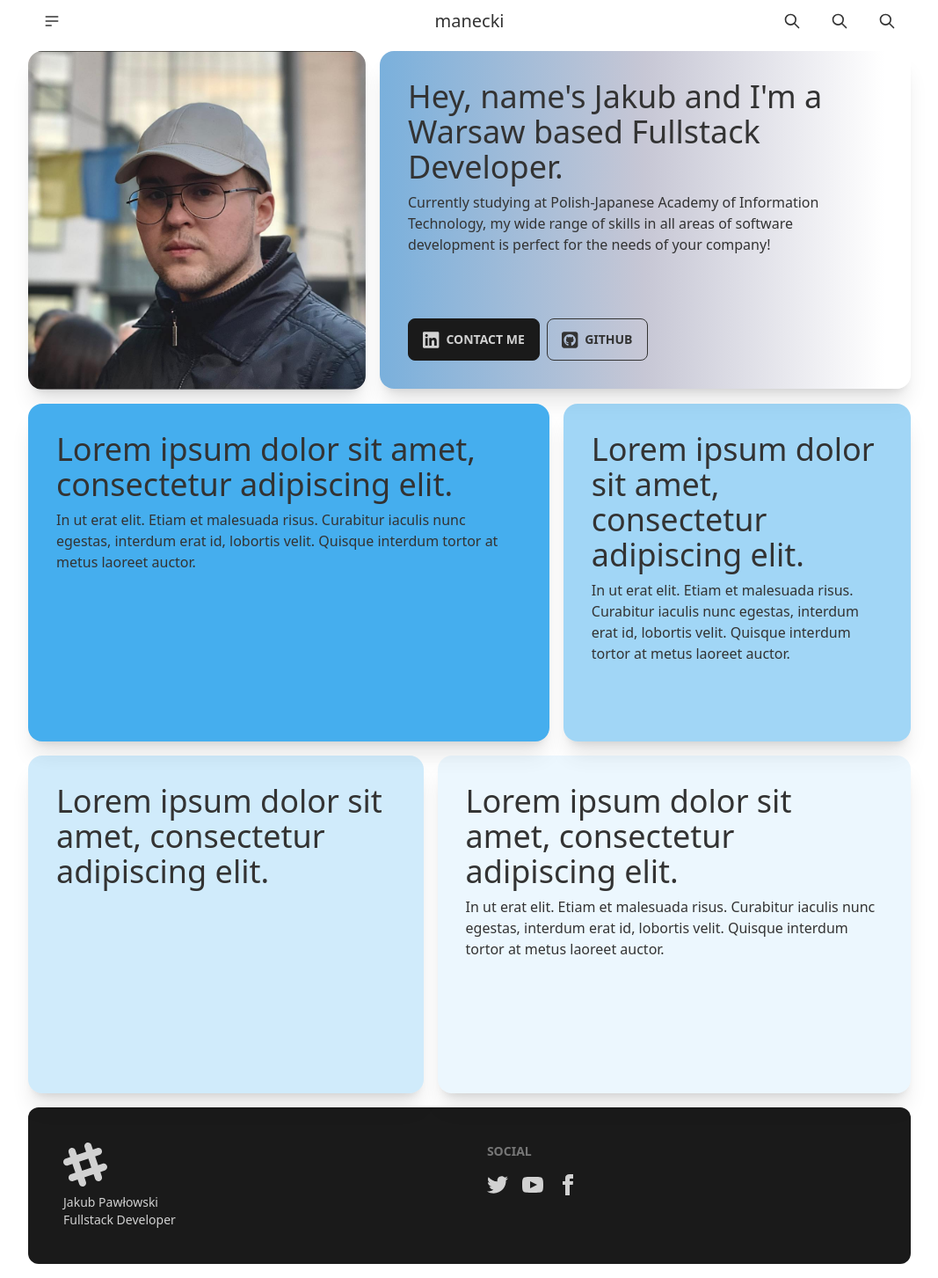
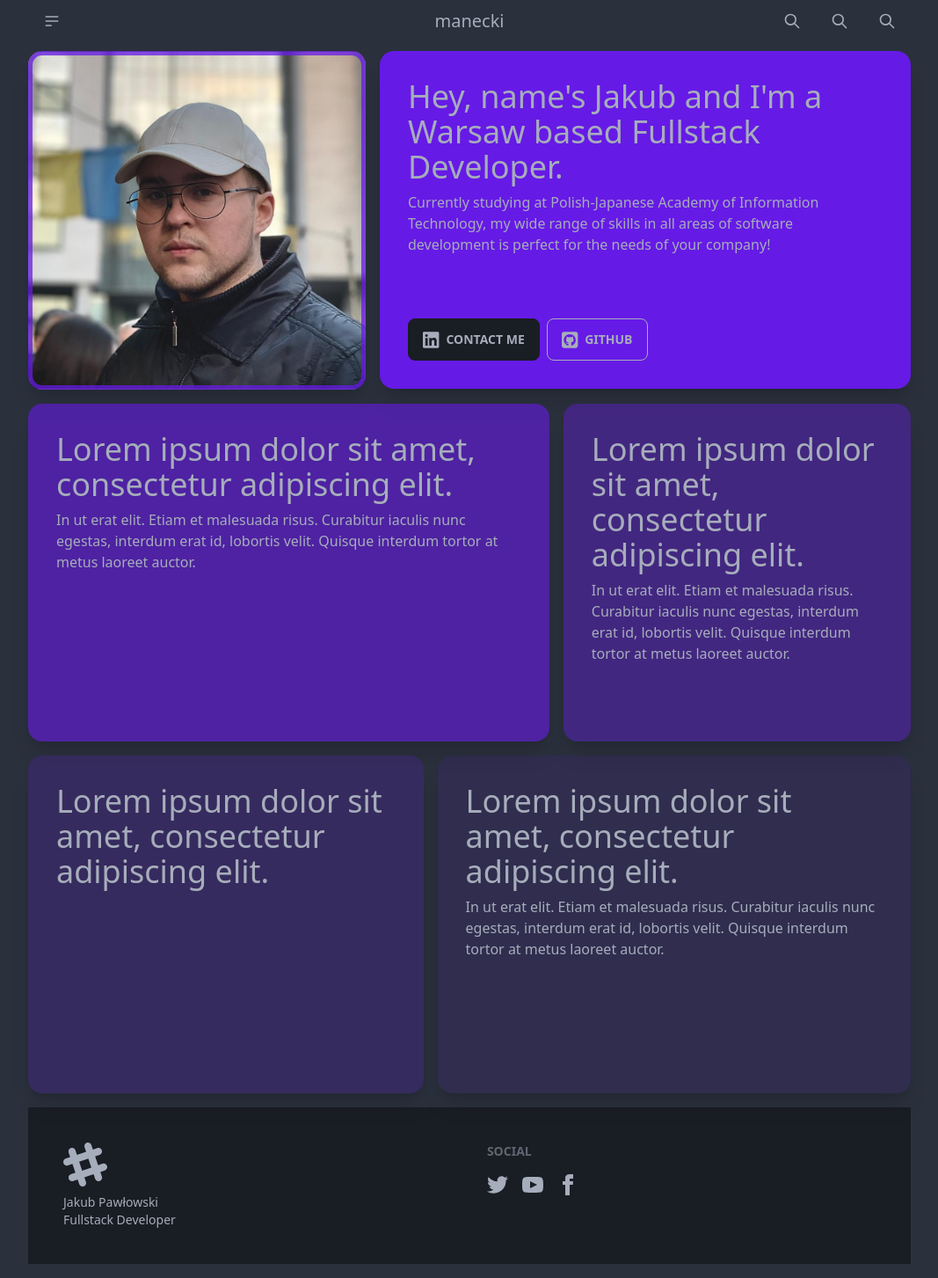
Before and after one commit to manymanecki/manecki-personal-page, a Vue app: page / in a window 1280 px wide. Shown: the whole page at 88% size, without its empty margins (106-1173 px from the left). Built offline with nearby package versions, Linux system fonts and the light colour scheme.

Commit message:
Unifying CSS stylings, laying ground work for theming

```diff
--- a/index.html
+++ b/index.html
@@ -1,5 +1,5 @@
 <!DOCTYPE html>
-<html lang="en" data-theme="cmyk">
+<html lang="en" data-theme="dark">
     <head>
         <meta charset="UTF-8" />
         <link rel="icon" href="/favicon.ico" />
--- a/src/assets/main.css
+++ b/src/assets/main.css
@@ -1,8 +1,6 @@
 @tailwind base;
 @tailwind components;
 @tailwind utilities;
-
-
 
 @layer base {
     h2 {
@@ -12,16 +10,7 @@
 
 @layer components {
     .card {
-        @apply opacity-0 shadow-xl delay-500 duration-1000 opacity-100;
-    }
-
-    .navbar {
-        opacity: 0;
-        @apply transition duration-1000 opacity-100
-    }
-
-    @keyframes opacity {
-
+        @apply shadow-xl;
     }
 }
 
--- a/src/components/FooterBar.vue
+++ b/src/components/FooterBar.vue
@@ -1,7 +1,7 @@
 <script setup></script>
 
 <template>
-    <footer class="footer p-10 bg-neutral text-neutral-content rounded-xl">
+    <footer class="footer p-10 bg-neutral text-neutral-content">
         <div>
             <svg
                 width="50"
--- a/src/components/NavigationBar.vue
+++ b/src/components/NavigationBar.vue
@@ -97,5 +97,6 @@
         padding: 0 !important;
         margin-bottom: 10px;
         min-height: 2px !important;
+        background: hsl(var(--b1)) 100%
     }
 </style>
--- a/src/views/HomeView.vue
+++ b/src/views/HomeView.vue
@@ -47,7 +47,7 @@ import FooterBar from "@/components/FooterBar.vue";
             </div>
         </div>
         <div class="flex flex-col md:flex-row gap-4">
-            <div class="card h-96 bg-primary md:w-3/5">
+            <div class="card h-96 bg-primary/60 md:w-3/5">
                 <div class="card-body">
                     <h2>
                         Lorem ipsum dolor sit amet, consectetur adipiscing elit.
@@ -59,7 +59,7 @@ import FooterBar from "@/components/FooterBar.vue";
                     </p>
                 </div>
             </div>
-            <div class="card h-96 bg-primary/50 md:w-2/5">
+            <div class="card h-96 bg-primary/40 md:w-2/5">
                 <div class="card-body">
                     <h2>
                         Lorem ipsum dolor sit amet, consectetur adipiscing elit.
@@ -73,7 +73,7 @@ import FooterBar from "@/components/FooterBar.vue";
             </div>
         </div>
         <div class="flex flex-col md:flex-row gap-4">
-            <div class="card h-96 bg-primary/25">
+            <div class="card h-96 bg-primary/20">
                 <div class="card-body">
                     <h2>
                         Lorem ipsum dolor sit amet, consectetur adipiscing elit.
@@ -100,14 +100,10 @@ import FooterBar from "@/components/FooterBar.vue";
 <style scoped>
 .image-full:before {
     background-color: rgba(0, 0, 0, 0) !important;
+    border: hsl(var(--p)) solid 5px;
 }
 
 .card-about {
-    background: linear-gradient(
-        270deg,
-        rgba(255, 255, 255, 0.47) 5%,
-        rgb(199, 199, 213) 50%,
-        rgb(122, 176, 220) 100%
-    );
+    background: hsl(var(--p));
 }
 </style>
```
